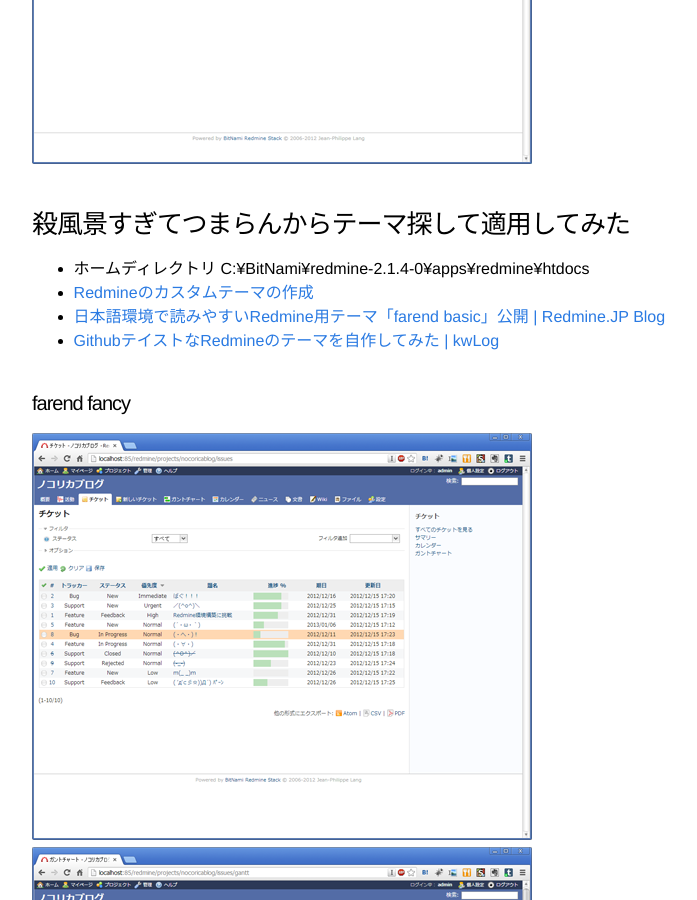
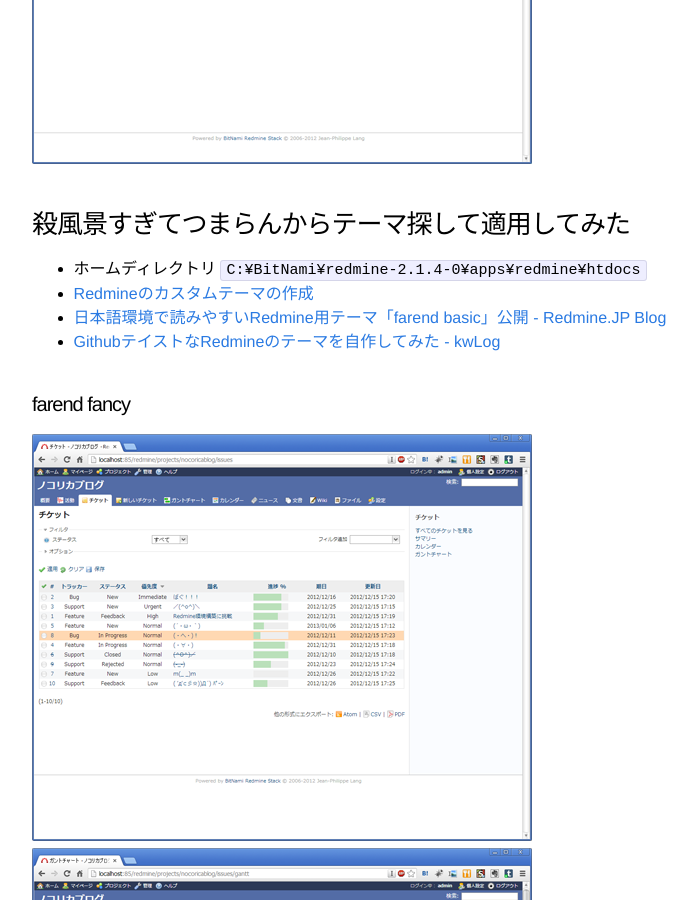
Before and after one commit to syon/nocorica, a Jekyll site: the page built from _posts/2012-12-15-install-redmine.md, in a window 1280 px wide and 900 px high, scrolled down 853 px. Shown: the whole window, without its empty margins (208-905 px from the left). Built offline with Jekyll 4.4.1, drawn with Linux system fonts in a browser that asks for light colours; some of the changed lines change nothing that is shown; some of the changed text lies outside the part shown.

Commit message:
markdown

```diff
--- a/_posts/2012-12-15-install-redmine.md
+++ b/_posts/2012-12-15-install-redmine.md
@@ -2,37 +2,41 @@
 layout: post
 title: "BitNami Redmine 2.1.4のインストールと設定"
 ---
-<ul>
-    <li>http://bitnami.org/ja/stack/redmine</li>
-</ul>
-<img class="alignnone size-full wp-image-5" alt="bitnami" src="/postimg/2012/12/bitnami.png" width="500" height="372" />
+
+- http://bitnami.org/ja/stack/redmine
+
+![bitnami](/postimg/2012/12/bitnami.png)
 <!--more-->
 
-<a href="http://mel.mond.jp/nocorica.jp/blog/2012/12/redmine%e3%82%92%e3%82%a4%e3%83%b3%e3%82%b9%e3%83%88%e3%83%bc%e3%83%ab%e3%81%97%e3%81%9f/redminehome/" rel="attachment wp-att-11"><img class="alignnone size-full wp-image-11" alt="redminehome" src="/postimg/2012/12/redminehome.png" width="500" height="372" /></a>
-<h3>殺風景すぎてつまらんからテーマ探して適用してみた</h3>
-<ul>
-	<li>ホームディレクトリ C:¥BitNami¥redmine-2.1.4-0¥apps¥redmine¥htdocs</li>
-	<li><a title="Redmineのカスタムテーマの作成 | Redmine.JP" href="http://redmine.jp/guide/HowTo_create_a_custom_Redmine_theme/" target="_blank">Redmineのカスタムテーマの作成</a></li>
-	<li><a href="http://blog.redmine.jp/articles/farend-basic-theme/">日本語環境で読みやすいRedmine用テーマ「farend basic」公開 | Redmine.JP Blog</a></li>
-	<li><a href="http://blog.makotokw.com/2012/04/09/redmine%E3%81%AE%E3%83%86%E3%83%BC%E3%83%9E%E3%82%92%E8%87%AA%E4%BD%9C%E3%81%97%E3%81%A6%E3%81%BF%E3%81%9F/">GithubテイストなRedmineのテーマを自作してみた | kwLog</a></li>
-</ul>
+![redminehome](/postimg/2012/12/redminehome.png)
 
-<h4>farend fancy</h4>
-<a href="http://mel.mond.jp/nocorica.jp/blog/2012/12/redmine%e3%82%92%e3%82%a4%e3%83%b3%e3%82%b9%e3%83%88%e3%83%bc%e3%83%ab%e3%81%97%e3%81%9f/ticketfarend/" rel="attachment wp-att-24"><img src="/postimg/2012/12/Ticketfarend.png" alt="Ticketfarend" width="500" height="407" class="alignnone size-full wp-image-24" /></a>
-<a href="http://mel.mond.jp/nocorica.jp/blog/2012/12/redmine%e3%82%92%e3%82%a4%e3%83%b3%e3%82%b9%e3%83%88%e3%83%bc%e3%83%ab%e3%81%97%e3%81%9f/ganttfarend/" rel="attachment wp-att-25"><img src="/postimg/2012/12/ganttfarend.png" alt="ganttfarend" width="500" height="407" class="alignnone size-full wp-image-25" /></a>
+### 殺風景すぎてつまらんからテーマ探して適用してみた
 
-<h4>gitmike</h4>
-<a href="http://mel.mond.jp/nocorica.jp/blog/2012/12/redmine%e3%82%92%e3%82%a4%e3%83%b3%e3%82%b9%e3%83%88%e3%83%bc%e3%83%ab%e3%81%97%e3%81%9f/ticketgh/" rel="attachment wp-att-23"><img src="/postimg/2012/12/Ticketgh.png" alt="Ticketgh" width="500" height="407" class="alignnone size-full wp-image-23" /></a>
-<a href="http://mel.mond.jp/nocorica.jp/blog/2012/12/redmine%e3%82%92%e3%82%a4%e3%83%b3%e3%82%b9%e3%83%88%e3%83%bc%e3%83%ab%e3%81%97%e3%81%9f/ganttgh/" rel="attachment wp-att-22"><img src="/postimg/2012/12/ganttgh.png" alt="ganttgh" width="500" height="407" class="alignnone size-full wp-image-22" /></a>
+- ホームディレクトリ `C:¥BitNami¥redmine-2.1.4-0¥apps¥redmine¥htdocs`
+- [Redmineのカスタムテーマの作成](http://redmine.jp/guide/HowTo_create_a_custom_Redmine_theme/)
+- [日本語環境で読みやすいRedmine用テーマ「farend basic」公開 - Redmine.JP Blog](http://blog.redmine.jp/articles/farend-basic-theme/)
+- [GithubテイストなRedmineのテーマを自作してみた - kwLog](http://blog.makotokw.com/2012/04/09/redmine%E3%81%AE%E3%83%86%E3%83%BC%E3%83%9E%E3%82%92%E8%87%AA%E4%BD%9C%E3%81%97%E3%81%A6%E3%81%BF%E3%81%9F/)
 
-<h4>Basecamp</h4>
-<a href="http://mel.mond.jp/nocorica.jp/blog/2012/12/redmine%e3%82%92%e3%82%a4%e3%83%b3%e3%82%b9%e3%83%88%e3%83%bc%e3%83%ab%e3%81%97%e3%81%9f/basecamp/" rel="attachment wp-att-28"><img src="/postimg/2012/12/basecamp.png" alt="basecamp" width="500" height="407" class="alignnone size-full wp-image-28" /></a>
+#### farend fancy
 
-<h3>ここにまとまってたわ。。</h3>
-<ul><li><a href="http://www.redmine.org/projects/redmine/wiki/Theme_List" title="Theme List - Redmine" target="_blank">Theme List - Redmine</a>
-</li></ul>
-<p>
+![Ticketfarend](/postimg/2012/12/Ticketfarend.png)
+![ganttfarend](/postimg/2012/12/ganttfarend.png)
+
+#### gitmike
+
+![Ticketgh](/postimg/2012/12/Ticketgh.png)
+![ganttgh](/postimg/2012/12/ganttgh.png)
+
+#### Basecamp
+
+![basecamp](/postimg/2012/12/basecamp.png)
+
+
+### ここにまとまってたわ。。
+
+- [Theme List - Redmine](http://www.redmine.org/projects/redmine/wiki/Theme_List)
+
 ひと通り見てみたけど、ほとんどダサい。
 A1 themeってやつだけは良い感じだった。gitmikeは素敵だけどパッと見githubと間違えちゃうし。これをメイリオ対応するのがいいかな！
-</p>
-<a href="http://mel.mond.jp/nocorica.jp/blog/2012/12/redmine%e3%82%92%e3%82%a4%e3%83%b3%e3%82%b9%e3%83%88%e3%83%bc%e3%83%ab%e3%81%97%e3%81%9f/a1/" rel="attachment wp-att-32"><img src="/postimg/2012/12/a1.png" alt="a1" width="500" height="407" class="alignnone size-full wp-image-32" /></a>
+
+![a1](/postimg/2012/12/a1.png)
```
